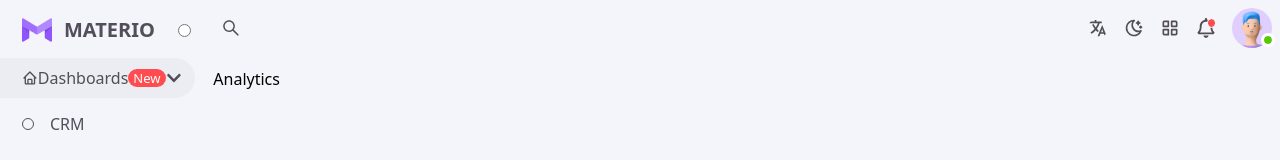
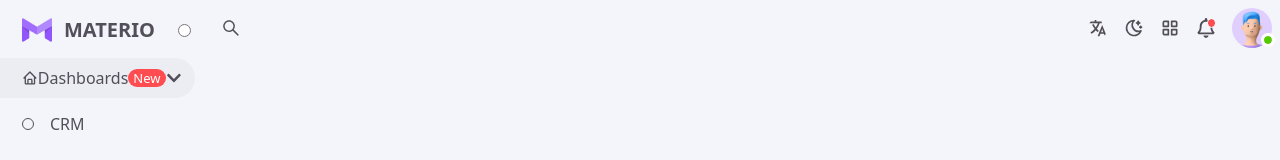
Before and after one commit to Ali503-7/Admin-Dashboard, a React (Vite) app: page / in a window 1280 px wide. Shown: the top 160 px of the page. Built offline with nearby package versions, Linux system fonts and the light colour scheme.

Commit message:
working on CRM page

```diff
--- a/src/App.jsx
+++ b/src/App.jsx
@@ -2,7 +2,7 @@ import { RouterProvider } from "react-router-dom";
 import { createContext, useState } from "react";
 export const ThemeContext = createContext();
 
-import Analytics from "./pages/Analytics";
+import Analytics from "./pages/CRM";
 import { createBrowserRouter } from "react-router-dom";
 import Dashbordlayout from "./Layout/Dashbordlayout";
 
--- a/src/Layout/Dashbordlayout.jsx
+++ b/src/Layout/Dashbordlayout.jsx
@@ -2,7 +2,7 @@ import { Outlet } from "react-router-dom";
 import { useContext } from "react";
 import { ThemeContext } from "../App";
 import Nav from "../components/Nav/Nav";
-import Aside from '../components/Aside/Aside'
+import Aside from "../components/Aside/Aside";
 import Footer from "../components/Footer";
 
 const Dashbordlayout = () => {
@@ -18,7 +18,7 @@ const Dashbordlayout = () => {
           <Aside />
         </aside>
         <main className="col-start-2 row-start-2 col-span-5 row-end-[12]">
-          <Outlet />
+            <Outlet />
         </main>
         <footer className="col-start-2 row-start-[12] col-span-5">
           <Footer />
--- a/src/pages/Analytics.jsx
+++ /dev/null
@@ -1,7 +0,0 @@
-const Analytics = () => {
-  return (
-    <div>Analytics</div>
-  )
-}
-
-export default Analytics
--- /dev/null
+++ b/src/pages/CRM.jsx
@@ -0,0 +1,9 @@
+const CRM = () => {
+  return (
+    <div className="">
+
+    </div>
+  );
+}
+
+export default CRM;
```
